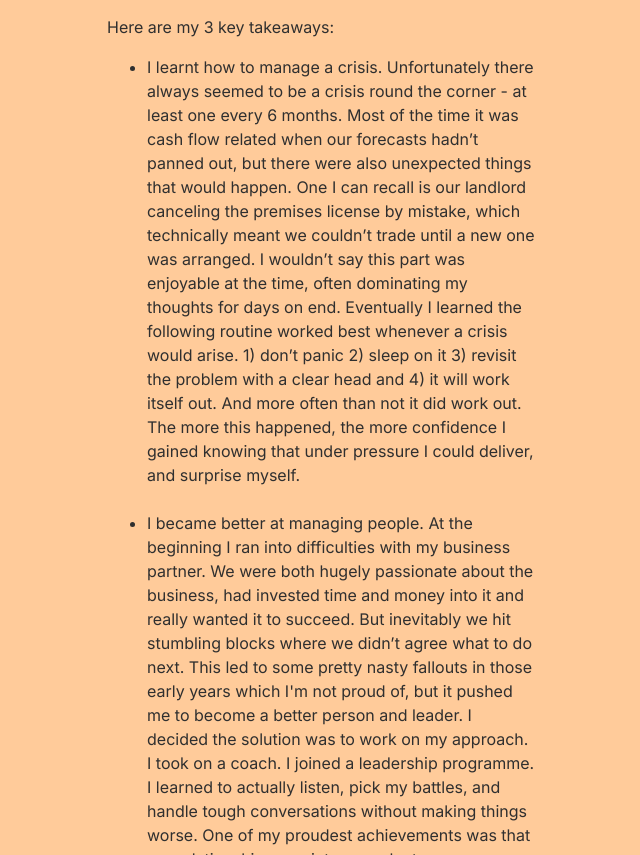
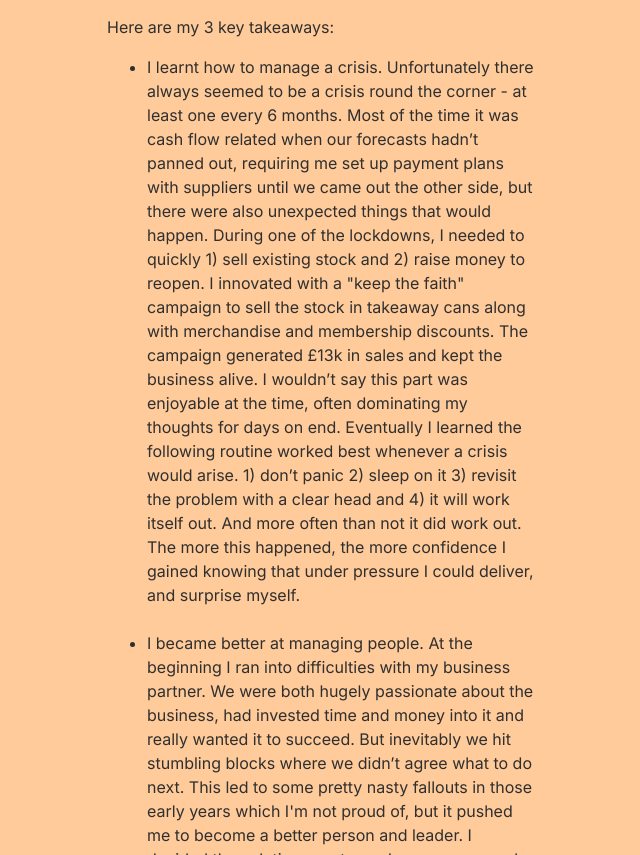
Before and after one commit to henrypescod/henrypescod.github.io, a plain HTML site: page about-me.html in a window 1280 px wide. Shown: the part 3276-4131 px from the top of the page, without its empty margins (1-641 px from the left). Drawn offline with Linux system fonts and the light colour scheme.

Commit message:
text changes to about me page

```diff
--- a/about-me.html
+++ b/about-me.html
@@ -80,7 +80,7 @@
               Here are my 3 key takeaways:
               </p>
               <ul class="text-base paragraph margin-bottom-20">
-                <li>I learnt how to manage a crisis. Unfortunately there always seemed to be a crisis round the corner - at least one every 6 months. Most of the time it was cash flow related when our forecasts hadn’t panned out, but there were also unexpected things that would happen. One I can recall is our landlord canceling the premises license by mistake, which technically meant we couldn’t trade until a new one was arranged. I wouldn’t say this part was enjoyable at the time, often dominating my thoughts for days on end. Eventually I learned the following routine worked best whenever a crisis would arise. 1) don’t panic 2) sleep on it 3) revisit the problem with a clear head and 4) it will work itself out. And more often than not it did work out. The more this happened, the more confidence I gained knowing that under pressure I could deliver, and surprise myself.</li>
+                <li>I learnt how to manage a crisis. Unfortunately there always seemed to be a crisis round the corner - at least one every 6 months. Most of the time it was cash flow related when our forecasts hadn’t panned out, requiring me set up payment plans with suppliers until we came out the other side, but there were also unexpected things that would happen. During one of the lockdowns, I needed to quickly 1) sell existing stock and 2) raise money to reopen. I innovated with a "keep the faith" campaign to sell the stock in takeaway cans along with merchandise and membership discounts. The campaign generated £13k in sales and kept the business alive. I wouldn’t say this part was enjoyable at the time, often dominating my thoughts for days on end. Eventually I learned the following routine worked best whenever a crisis would arise. 1) don’t panic 2) sleep on it 3) revisit the problem with a clear head and 4) it will work itself out. And more often than not it did work out. The more this happened, the more confidence I gained knowing that under pressure I could deliver, and surprise myself.</li>
                 <br>
                 <li>I became better at managing people. At the beginning I ran into difficulties with my business partner. We were both hugely passionate about the business, had invested time and money into it and really wanted it to succeed. But inevitably we hit stumbling blocks where we didn’t agree what to do next. This led to some pretty nasty fallouts in those early years which I'm not proud of, but it pushed me to become a better person and leader. I decided the solution was to work on my approach. I took on a coach. I joined a leadership programme. I learned to actually listen, pick my battles, and handle tough conversations without making things worse. One of my proudest achievements was that our relationship grew into a much stronger one as a result, and we navigated tricky moments in the latter years of the business without falling into the same patterns. We remain good friends to this day.</li>
                 <br>
```
